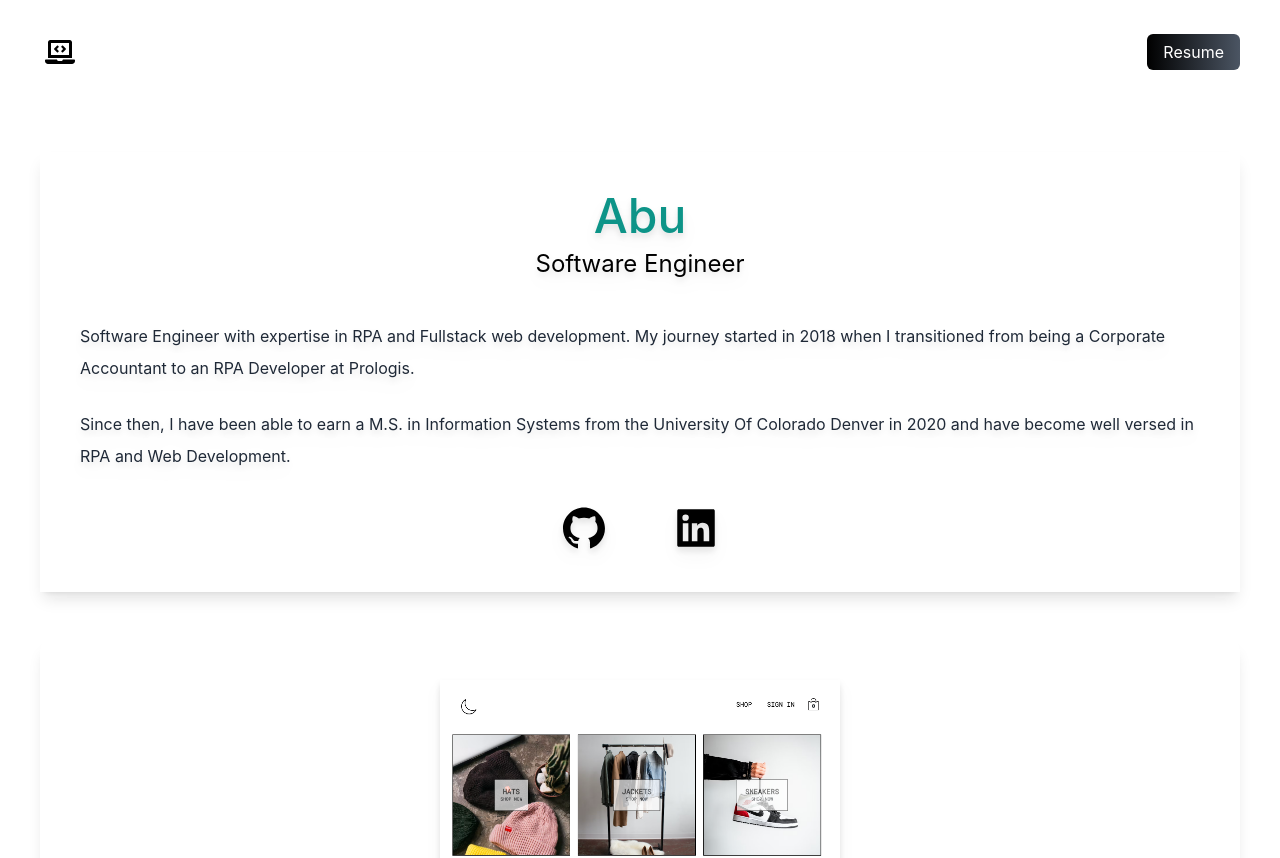
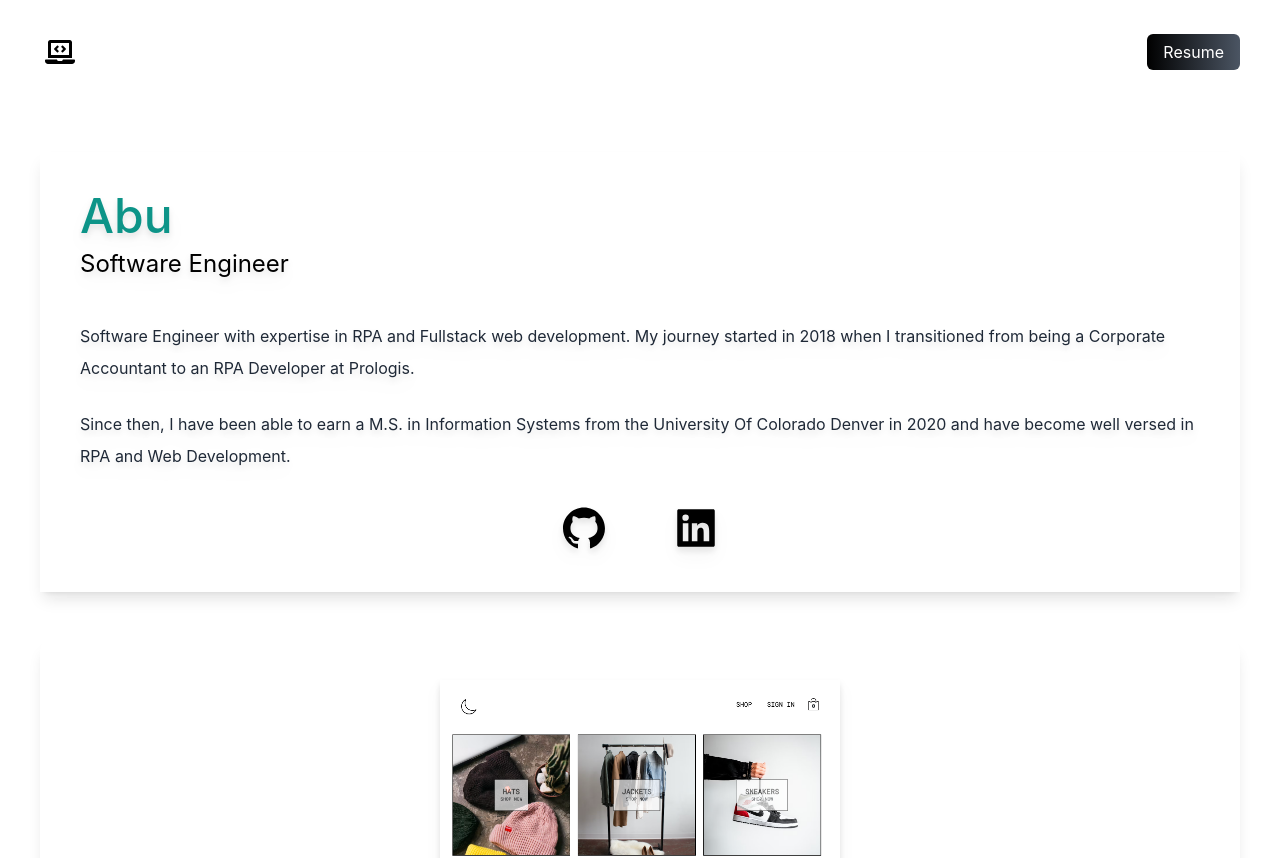
Before and after one commit to abu-jeylani/portfolio, a Next.js app: page / in a window 1280 px wide. Shown: the top 858 px of the page. Built offline with nearby package versions, Linux system fonts and the light colour scheme.

Commit message:
fixing text align in header of bio

```diff
--- a/pages/index.js
+++ b/pages/index.js
@@ -48,10 +48,8 @@ export default function Home() {
         </nav>
         <section className="drop-shadow-lg shadow-lg p-10 max-w-full">
           <div>
-            <h2 className="text-5xl text-teal-600 font-medium text-center">
-              Abu
-            </h2>
-            <h3 className="text-2xl py-2 text-center">Software Engineer</h3>
+            <h2 className="text-5xl text-teal-600 font-medium ">Abu</h2>
+            <h3 className="text-2xl py-2">Software Engineer</h3>
           </div>
           <div className="text-md py-5 leading-8 text-gray-800">
             <p className="py-3">
```
